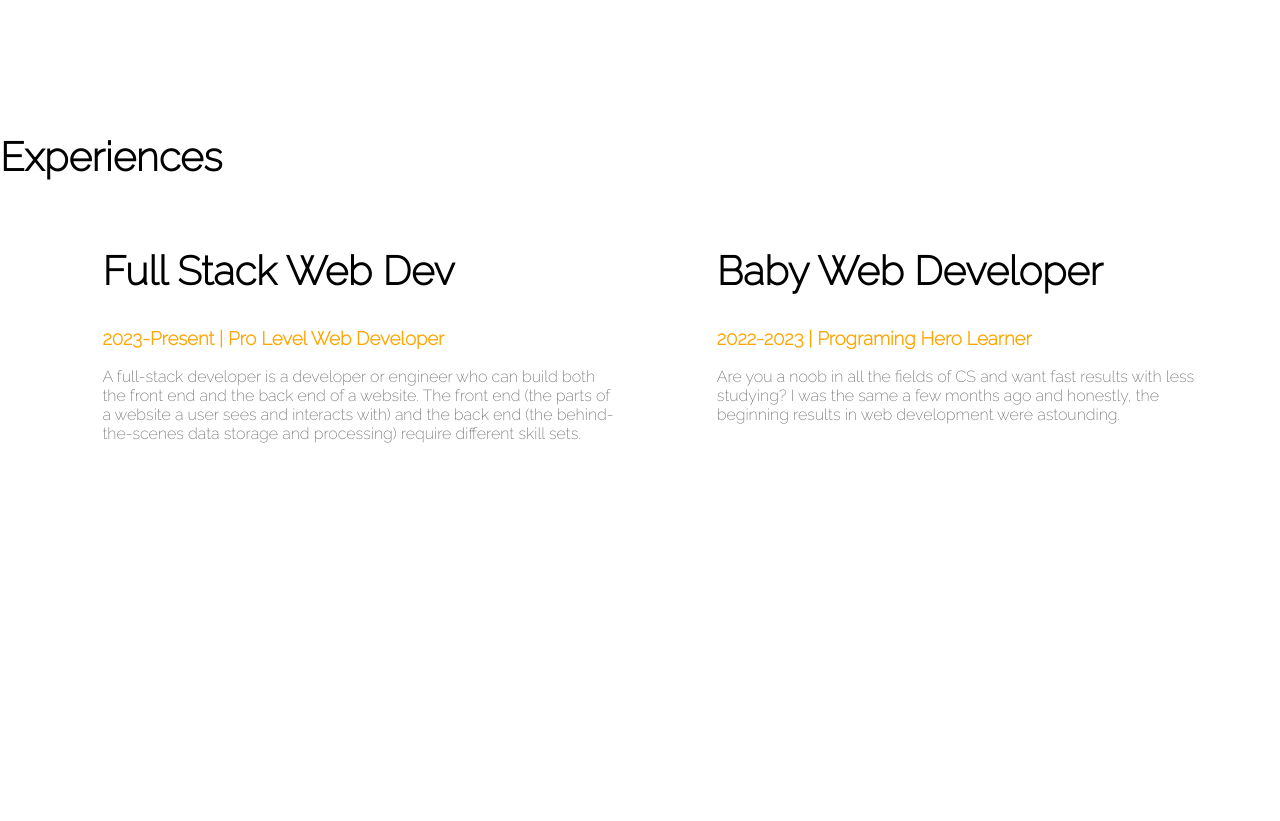
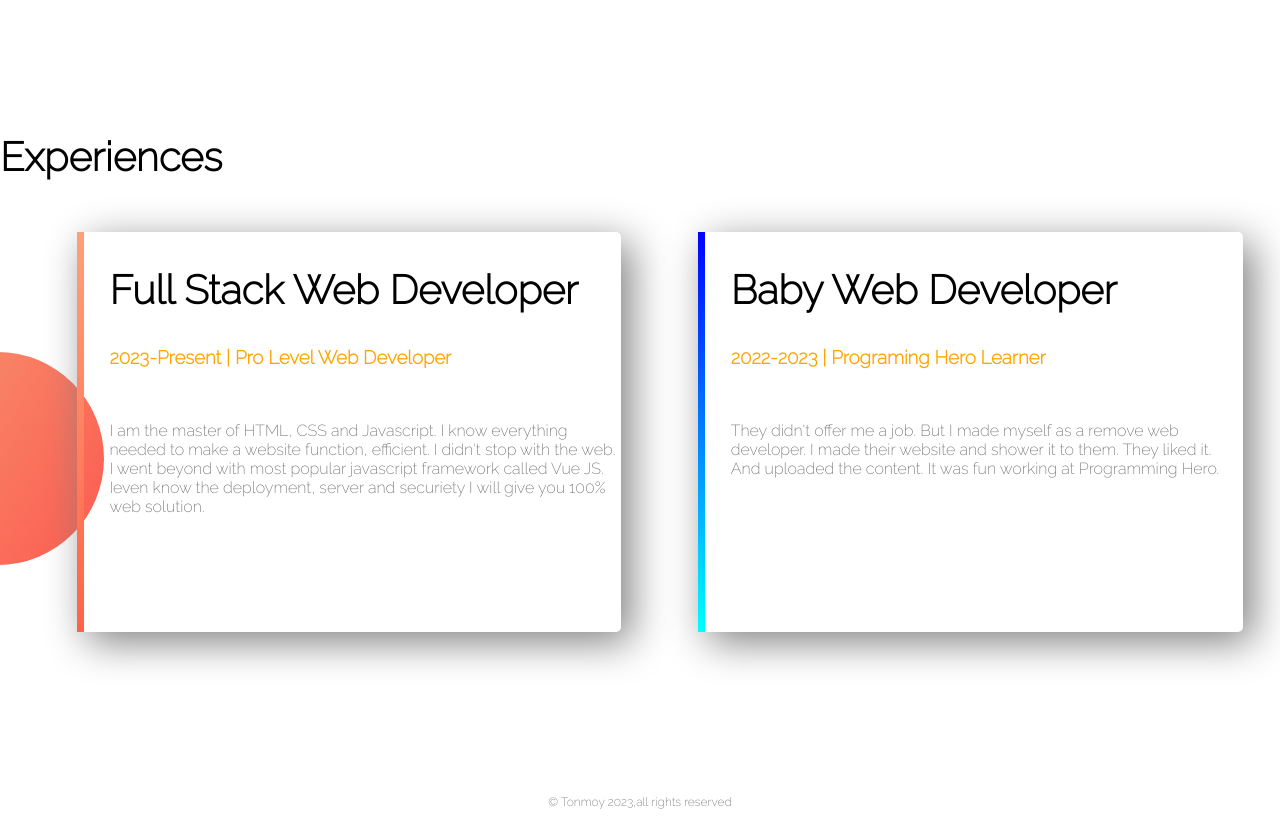
Before and after one commit to ttnmy414/web-portfolio, a plain HTML site: page index.html in a window 1280 px wide. Shown: the part 1200-2021 px from the top of the page. Before the commit the page ends 1983 px from the top, so only its background shows below. Drawn offline with Linux system fonts and the light colour scheme.

Commit message:
Finished My First Ever Website

```diff
--- a/index.html
+++ b/index.html
@@ -35,18 +35,21 @@
             <a class="link-button2" target="_blank" href="https://www.linkedin.com/in/zulkar-nayem-402492260/">here You Can Check</a>
         </div>
     </section>
-    <section class="experience-area">
-        <h2>Experiences</h2>
-        <div class="half-width">
-            <h2>Full Stack Web Dev</h2>
-            <h3 class="orange-highlight">2023-Present | Pro Level Web Developer</h3>
-            <p>A full-stack developer is a developer or engineer who can build both the front end and the back end of a website. The front end (the parts of a website a user sees and interacts with) and the back end (the behind-the-scenes data storage and processing) require different skill sets.</p>
+    <section class="experience-area" class="right-side">
+        <h2>Experiences</h2><br>
+        <div id="full-stack" class="half-width single-experience">
+            <h2>Full Stack Web Developer</h2>
+            <h3 class="orange-highlight">2023-Present | Pro Level Web Developer</h3><br>
+            <p>I am the master of HTML, CSS and Javascript. I know everything needed to make a website function, efficient. I didn't stop with the web. I went beyond with most popular javascript framework called Vue JS. Ieven know the deployment, server and securiety I will give you 100% web solution.</p>
         </div>
-        <div class="half-width">
+        <div id="baby-web" class="half-width single-experience">
             <h2>Baby Web Developer</h2>
-            <h3 class="orange-highlight">2022-2023 | Programing Hero Learner</h3>
-            <p>Are you a noob in all the fields of CS and want fast results with less studying? I was the same a few months ago and honestly, the beginning results in web development were astounding.</p>
+            <h3 class="orange-highlight">2022-2023 | Programing Hero Learner</h3><br>
+            <p>They didn't offer me a job. But I made myself as a remove web developer. I made their website and shower it to them. They liked it. And uploaded the content. It was fun working at Programming Hero.</p>
         </div>
     </section>
+    <footer>
+        <p>© Tonmoy 2023,all rights reserved</p>
+    </footer>
 </body>
 </html>
--- a/style.css
+++ b/style.css
@@ -56,3 +56,28 @@ section{
     background-repeat: no-repeat;
     background-position: right;
 }
+.single-experience{
+    box-shadow: 10px 10px 40px gray;
+    border-radius: 5px;
+    height: 80%;
+}
+.experience-area{
+    background-image: url("images/exp-bg.png");
+    background-repeat: no-repeat;
+    background-position: left;
+}
+#full-stack{
+    border-left: 7px solid;
+    border-image: linear-gradient(180deg, lightsalmon, tomato);
+    border-image-slice: 1;
+}
+#baby-web{
+    border-left: 7px solid;
+    border-image: linear-gradient(180deg, blue, cyan);
+    border-image-slice: 1;
+}
+
+footer p{
+    text-align: center;
+    font-size: 12px;
+}
```
Also changed, not shown: images/image-1.png (added), images/image-10.png (added), images/photo2.png.
